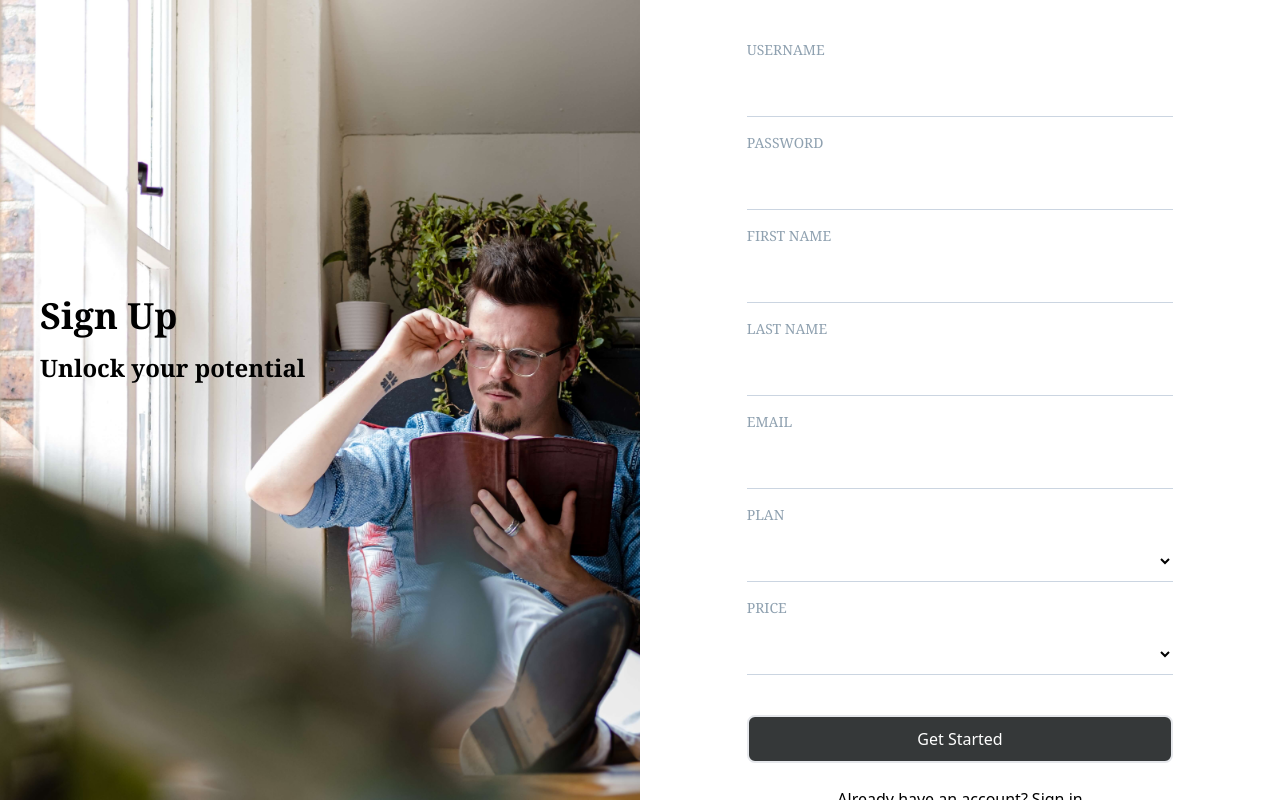
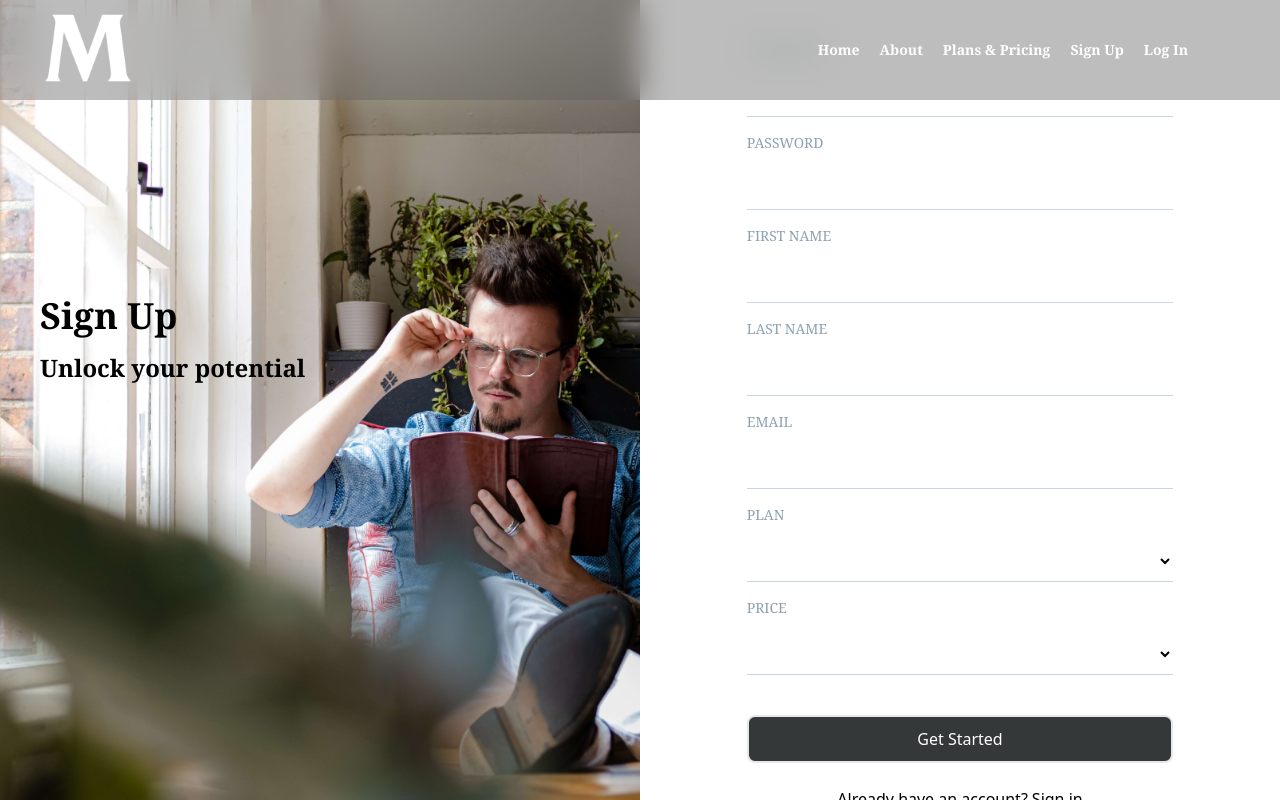
Before and after one commit to kresschaan/mastermind-website-project, a React (Vite) app: page /login in a window 1280 px wide. Both pictures are taken after a click on the element "Sign Up". Built offline with nearby package versions, Linux system fonts and the light colour scheme.

Commit message:
Added the navbar on the sign up and hover effect on the link
- Added the navbar on the sign up.
- Hover effect on the link.

```diff
--- a/src/components/FooterNav.jsx
+++ b/src/components/FooterNav.jsx
@@ -15,9 +15,9 @@ function FooterNav({ isLink }) {
     return (
         <div className="flex flex-col lg:flex-row">
             <div className="flex flex-col">
-                <div className="footer-nav-item">
+                <div className="footer-nav-item ">
                     <div
-                        className="ml-2 hover:cursor-pointer"
+                        className="ml-2 hover:cursor-pointer hover:text-primary-4"
                         onClick={() => checkNav("home")}
                     >
                         Home
@@ -25,7 +25,7 @@ function FooterNav({ isLink }) {
                 </div>
                 <div className="footer-nav-item">
                     <div
-                        className="ml-2 hover:cursor-pointer"
+                        className="ml-2 hover:cursor-pointer hover:text-primary-4"
                         onClick={() => checkNav("plans-pricing")}
                     >
                         Plan & Pricing
@@ -36,7 +36,7 @@ function FooterNav({ isLink }) {
             <div className="flex flex-col lg:mx-24 xl:mx-36">
                 <div className="footer-nav-item">
                     <div
-                        className="ml-2 hover:cursor-pointer"
+                        className="ml-2 hover:cursor-pointer hover:text-primary-4"
                         onClick={() => checkNav("about")}
                     >
                         About
@@ -44,7 +44,7 @@ function FooterNav({ isLink }) {
                 </div>
                 <div className="footer-nav-item">
                     <div
-                        className="ml-2 hover:cursor-pointer"
+                        className="ml-2 hover:cursor-pointer hover:text-primary-4"
                         onClick={() => checkNav("register")}
                     >
                         Sign Up
@@ -55,7 +55,7 @@ function FooterNav({ isLink }) {
             <div className="flex flex-col">
                 <div className="footer-nav-item">
                     <div
-                        className="ml-2 hover:cursor-pointer"
+                        className="ml-2 hover:cursor-pointer hover:text-primary-4"
                         onClick={() => checkNav("login")}
                     >
                         Log In
--- a/src/components/NavBar.jsx
+++ b/src/components/NavBar.jsx
@@ -10,7 +10,7 @@ function NavBar({ isLink }) {
     };
 
     return (
-        <div className="fixed top-0 z-30 flex w-screen justify-between bg-primary-4/40 lg:px-8">
+        <div className="fixed top-0 z-30 flex w-screen justify-between bg-primary-4/40 backdrop-blur-lg lg:px-8">
             <div
                 className="bg-white-100 flex hover:cursor-pointer"
                 onClick={handleReturnHome}
--- a/src/components/NavBarItems.jsx
+++ b/src/components/NavBarItems.jsx
@@ -40,7 +40,7 @@ function NavBarItems({ isLink }) {
 
             <div
                 id="menu-btn"
-                className={`h-12 w-12 mr-4 mt-2 text-white hover:cursor-pointer md:hidden ${
+                className={`mr-4 mt-2 h-12 w-12 text-white hover:cursor-pointer md:hidden ${
                     isMenuOpen ? "open" : ""
                 }`}
                 onClick={() => navToggle()}
@@ -50,33 +50,33 @@ function NavBarItems({ isLink }) {
                 <span className="hamburger-bottom mb-4"></span>
             </div>
 
-            <div className="hidden md:flex p-10 justify-evenly text-white text-sm">
+            <div className="hidden justify-evenly p-10 text-sm text-white md:flex">
                 <div
-                    className="font-serif font-semibold pr-5 cursor-pointer"
+                    className="cursor-pointer pr-5 font-serif font-semibold hover:text-primary-5"
                     onClick={() => checkNav("home")}
                 >
                     Home
                 </div>
                 <div
-                    className="font-serif font-semibold pr-5 cursor-pointer"
+                    className="cursor-pointer pr-5 font-serif font-semibold hover:text-primary-5"
                     onClick={() => checkNav("about")}
                 >
                     About
                 </div>
                 <div
-                    className="font-serif font-semibold pr-5 cursor-pointer"
+                    className="cursor-pointer pr-5 font-serif font-semibold hover:text-primary-5"
                     onClick={() => checkNav("plans-pricing")}
                 >
                     Plans & Pricing
                 </div>
                 <div
-                    className="font-serif font-semibold pr-5 cursor-pointer"
+                    className="cursor-pointer pr-5 font-serif font-semibold hover:text-primary-5"
                     onClick={() => checkNav("register")}
                 >
                     Sign Up
                 </div>
                 <div
-                    className="font-serif font-semibold pr-5 cursor-pointer"
+                    className="cursor-pointer pr-5 font-serif font-semibold hover:text-primary-5"
                     onClick={() => checkNav("login")}
                 >
                     Log In
@@ -84,13 +84,13 @@ function NavBarItems({ isLink }) {
             </div>
         </div>
     ) : (
-        <div className="absolute top-0 bottom-0 left-0 flex flex-col self-end w-full min-h-fit text-lg text-white uppercase bg-black">
-            <div className="flex flex-row justify-end py-2 px-4 md:hidden">
+        <div className="absolute bottom-0 left-0 top-0 flex min-h-fit w-full flex-col self-end bg-black text-lg uppercase text-white">
+            <div className="flex flex-row justify-end px-4 py-2 md:hidden">
                 {/* <MdMenu className="h-12 w-12 text-white"></MdMenu> */}
 
                 <div
                     id="menu-btn"
-                    className={`h-12 w-12 mr-4 mt-2 text-white hover:cursor-pointer md:hidden ${
+                    className={`mr-4 mt-2 h-12 w-12 text-white hover:cursor-pointer md:hidden ${
                         isMenuOpen ? "open" : ""
                     }`}
                     onClick={() => navToggle()}
@@ -101,33 +101,33 @@ function NavBarItems({ isLink }) {
                 </div>
             </div>
 
-            <div className="py-24 pl-12 space-y-3">
+            <div className="space-y-3 py-24 pl-12">
                 <div
-                    className="font-serif font-semibold pr-5 cursor-pointer"
+                    className="cursor-pointer pr-5 font-serif font-semibold hover:text-primary-5"
                     onClick={() => checkNav("home")}
                 >
                     Home
                 </div>
                 <div
-                    className="font-serif font-semibold pr-5 cursor-pointer"
+                    className="cursor-pointer pr-5 font-serif font-semibold hover:text-primary-5"
                     onClick={() => checkNav("about")}
                 >
                     About
                 </div>
                 <div
-                    className="font-serif font-semibold pr-5 cursor-pointer"
+                    className="cursor-pointer pr-5 font-serif font-semibold hover:text-primary-5"
                     onClick={() => checkNav("plans-pricing")}
                 >
                     Plans & Pricing
                 </div>
                 <div
-                    className="font-serif font-semibold pr-5 cursor-pointer"
+                    className="cursor-pointer pr-5 font-serif font-semibold hover:text-primary-5"
                     onClick={() => checkNav("register")}
                 >
                     Sign Up
                 </div>
                 <div
-                    className="font-serif font-semibold pr-5 cursor-pointer"
+                    className="cursor-pointer pr-5 font-serif font-semibold hover:text-primary-5"
                     onClick={() => checkNav("login")}
                 >
                     Log In
--- a/src/components/Social.jsx
+++ b/src/components/Social.jsx
@@ -12,7 +12,7 @@ function Social() {
         <div className="flex flex-row">
             <div className="pr-2">
                 <FaFacebook
-                    className="footer-social-icon hover:cursor-pointer"
+                    className="footer-social-icon hover:cursor-pointer hover:text-primary-4"
                     onClick={() =>
                         redirectToExternalURL("https://www.facebook.com")
                     }
@@ -20,7 +20,7 @@ function Social() {
             </div>
             <div className="pr-2">
                 <FaTwitter
-                    className="footer-social-icon hover:cursor-pointer"
+                    className="footer-social-icon hover:cursor-pointer hover:text-primary-4"
                     onClick={() =>
                         redirectToExternalURL("https://www.twitter.com")
                     }
@@ -28,7 +28,7 @@ function Social() {
             </div>
             <div className="pr-2">
                 <FaInstagram
-                    className="footer-social-icon hover:cursor-pointer"
+                    className="footer-social-icon hover:cursor-pointer hover:text-primary-4"
                     onClick={() =>
                         redirectToExternalURL("https://www.instagram.com")
                     }
--- a/src/index.css
+++ b/src/index.css
@@ -216,7 +216,7 @@ button:focus {
 }
 
 .footer-nav-item {
-    @apply mb-4 border-l-[3px] border-black;
+    @apply mb-4 border-l-[3px] border-black hover:border-primary-4;
 }
 
 .footer-social-icon {
--- a/src/layouts/Register.jsx
+++ b/src/layouts/Register.jsx
@@ -2,6 +2,7 @@ import registerImg from "../assets/images/register.jpg";
 import Form from "../components/Form";
 import Modal from "../components/Modal";
 import { useLocation } from "react-router-dom";
+import NavBar from "../components/NavBar";
 
 function Register() {
     const { state } = useLocation();
@@ -9,6 +10,7 @@ function Register() {
     return (
         <>
             <div className="flex h-screen flex-col md:flex-row">
+                <NavBar isLink={true}></NavBar>
                 <div className="flex flex-1 items-center">
                     <div className="mb-52 hidden lg:flex">
                         <h1 className="absolute z-10 ml-10 font-serif text-5xl font-bold md:text-3xl lg:text-4xl">
@@ -28,7 +30,7 @@ function Register() {
                     />
                 </div>
 
-                <div className="absolute flex h-screen w-full flex-1 flex-col items-center justify-center overflow-auto lg:relative">
+                <div className="absolute flex h-screen w-full flex-1 flex-col items-center justify-center overflow-auto lg:relative lg:mt-10 xl:mt-0">
                     {state ? (
                         <Form
                             priceVal={state.price}
```
